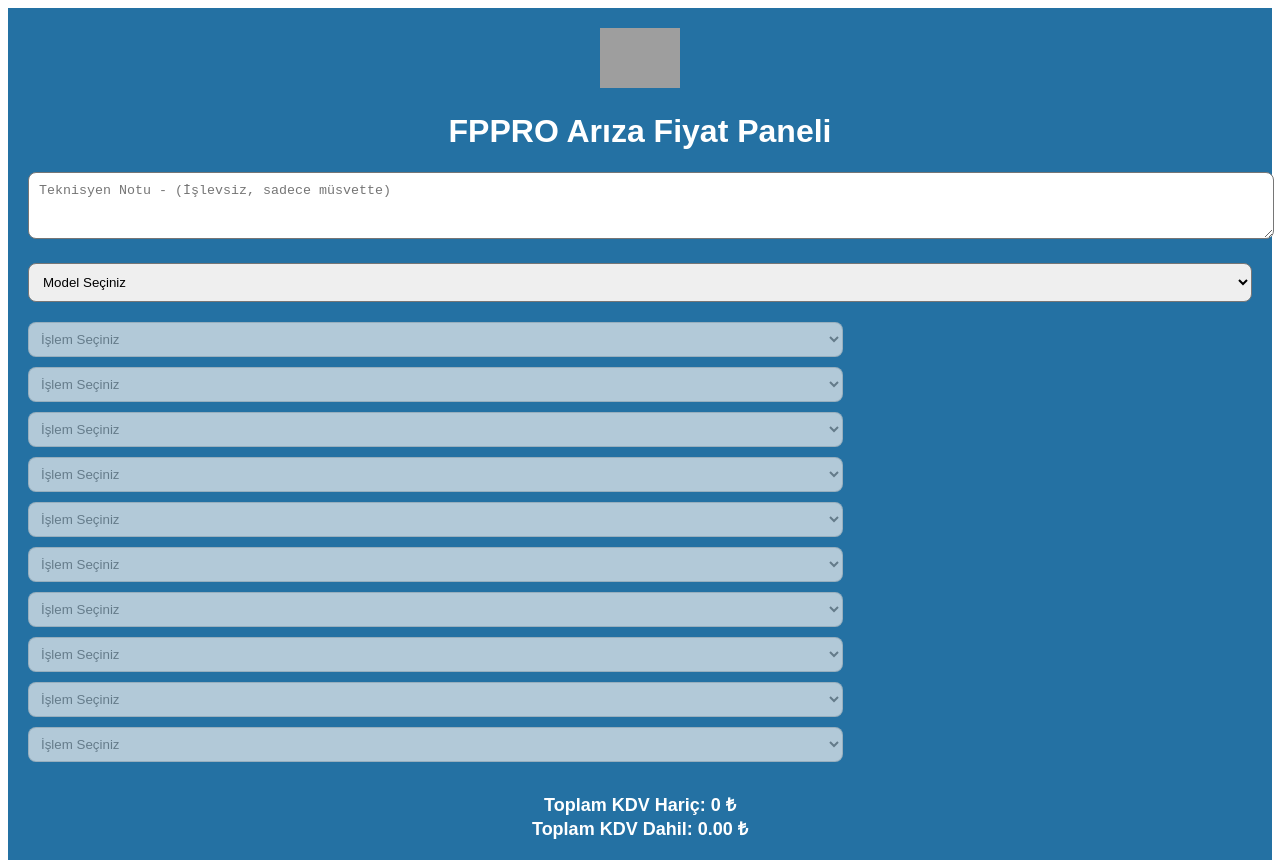
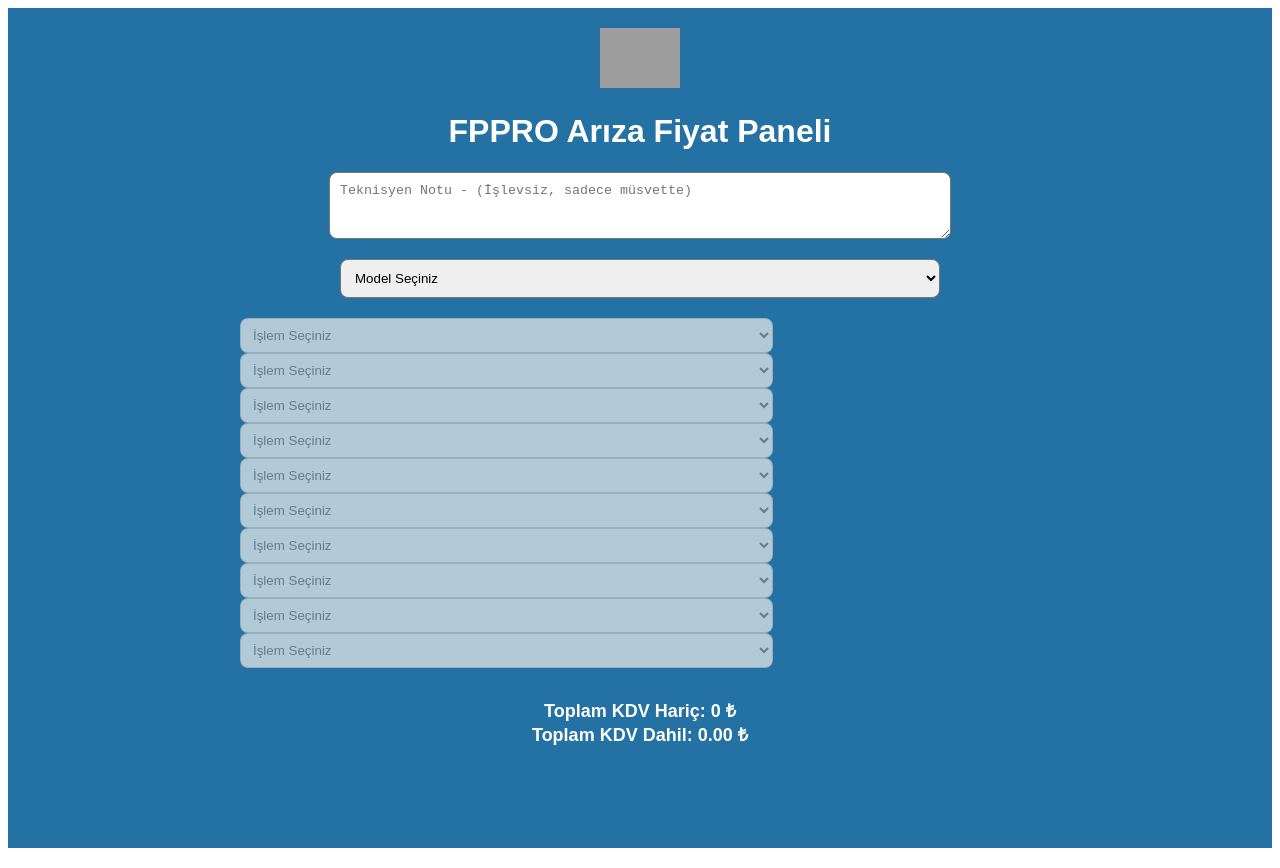
Before and after one commit to onur846/fpfiyatoaneli, a Next.js app: page / in a window 1280 px wide. Built offline with nearby package versions, Linux system fonts and the light colour scheme; grey boxes are pictures that could not be loaded.

Commit message:
Update index.js

```diff
--- a/pages/index.js
+++ b/pages/index.js
@@ -4,21 +4,11 @@ export default function Home() {
   const [database, setDatabase] = useState({});
   const [selectedModel, setSelectedModel] = useState('');
   const [selectedRepairs, setSelectedRepairs] = useState(Array(10).fill(''));
-  const [repairOrder, setRepairOrder] = useState({});
 
   useEffect(() => {
     fetch('/database.json')
       .then(res => res.json())
-      .then(data => {
-        setDatabase(data);
-
-        // her modelin işlem sırasını orijinal sırayla tut
-        const order = {};
-        Object.keys(data).forEach(model => {
-          order[model] = Object.keys(data[model]);
-        });
-        setRepairOrder(order);
-      });
+      .then(data => setDatabase(data));
   }, []);
 
   const handleModelChange = (e) => {
@@ -43,17 +33,6 @@ export default function Home() {
   const totalPriceWithoutKDV = selectedRepairs.reduce((acc, repair) => acc + getPrice(repair), 0);
   const totalPriceWithKDV = (totalPriceWithoutKDV * 1.2).toFixed(2);
 
-  const getSortedRepairs = () => {
-    if (!selectedModel || !database[selectedModel]) return [];
-
-    const repairs = Object.keys(database[selectedModel]);
-
-    // önceki sıralama varsa koru, yeni eklenenleri en üste al
-    const previous = repairOrder[selectedModel] || [];
-    const newOnes = repairs.filter(r => !previous.includes(r));
-    return [...newOnes, ...previous.filter(r => repairs.includes(r))];
-  };
-
   return (
     <div style={{ padding: '20px', backgroundColor: '#2471A3', minHeight: '100vh', color: 'white', fontFamily: 'Arial' }}>
       <div style={{ textAlign: 'center', marginBottom: '20px' }}>
@@ -65,14 +44,14 @@ export default function Home() {
       <textarea
         rows="3"
         placeholder="Teknisyen Notu - (İşlevsiz, sadece müsvette)"
-        style={{ width: '100%', marginBottom: '20px', padding: '10px', borderRadius: '8px' }}
+        style={{ width: '100%', maxWidth: '600px', marginBottom: '20px', padding: '10px', borderRadius: '8px', display: 'block', marginLeft: 'auto', marginRight: 'auto' }}
       />
 
       {/* Model Seçimi */}
       <select
         value={selectedModel}
         onChange={handleModelChange}
-        style={{ width: '100%', marginBottom: '20px', padding: '10px', borderRadius: '8px' }}
+        style={{ width: '100%', maxWidth: '600px', marginBottom: '20px', padding: '10px', borderRadius: '8px', display: 'block', marginLeft: 'auto', marginRight: 'auto' }}
       >
         <option value="">Model Seçiniz</option>
         {Object.keys(database).map((model, idx) => (
@@ -82,7 +61,7 @@ export default function Home() {
 
       {/* İşlem Seçimi - 10 adet */}
       {Array.from({ length: 10 }).map((_, idx) => (
-        <div key={idx} style={{ display: 'flex', alignItems: 'center', marginBottom: '10px' }}>
+        <div key={idx} style={{ display: 'flex', alignItems: 'center', marginBottom: '10px', maxWidth: '800px', margin: '0 auto' }}>
           <select
             value={selectedRepairs[idx]}
             onChange={(e) => handleRepairChange(idx, e.target.value)}
@@ -90,7 +69,7 @@ export default function Home() {
             disabled={!selectedModel}
           >
             <option value="">İşlem Seçiniz</option>
-            {selectedModel && getSortedRepairs().map((repair, rIdx) => (
+            {selectedModel && database[selectedModel] && Object.keys(database[selectedModel]).map((repair, rIdx) => (
               <option key={rIdx} value={repair}>{repair}</option>
             ))}
           </select>
```
